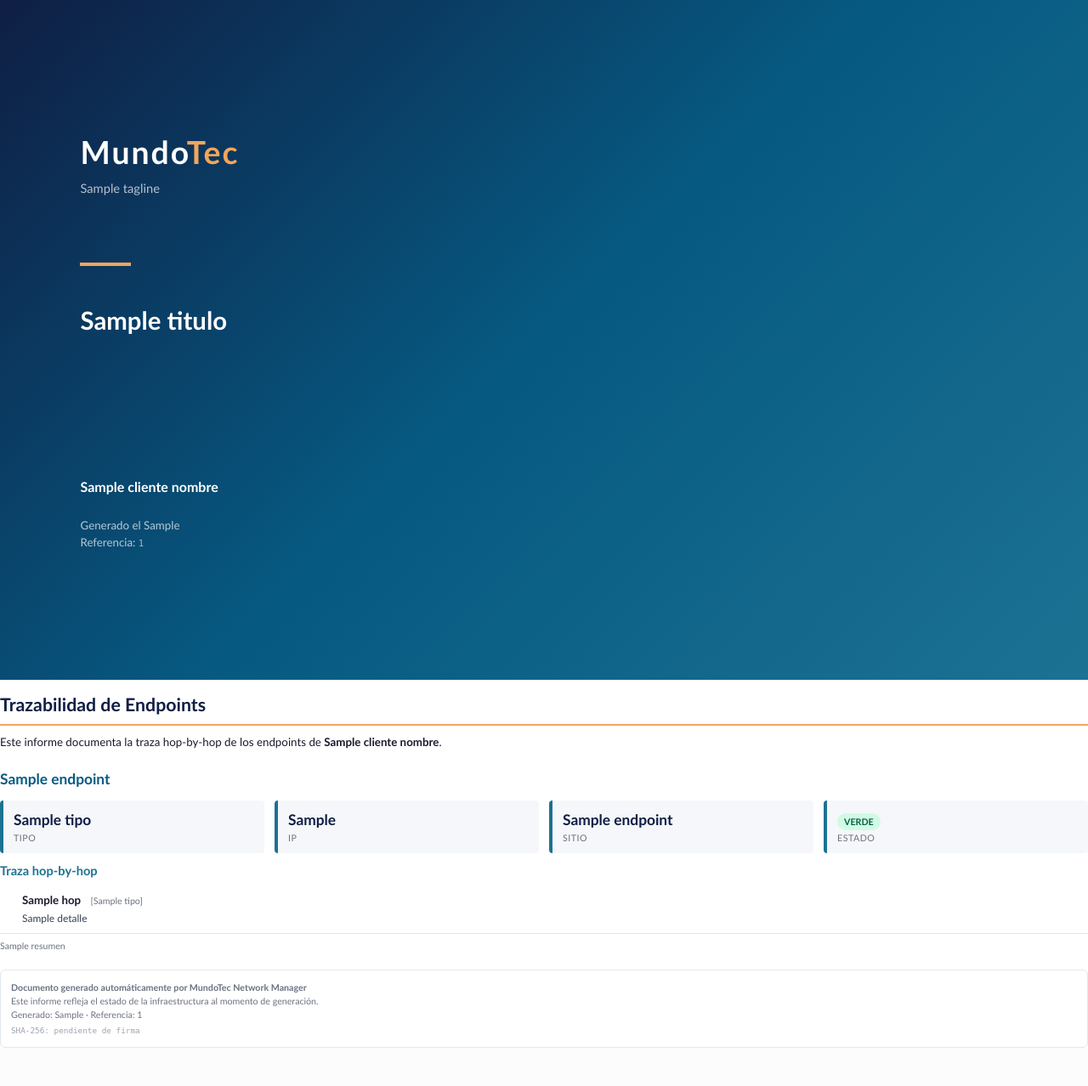
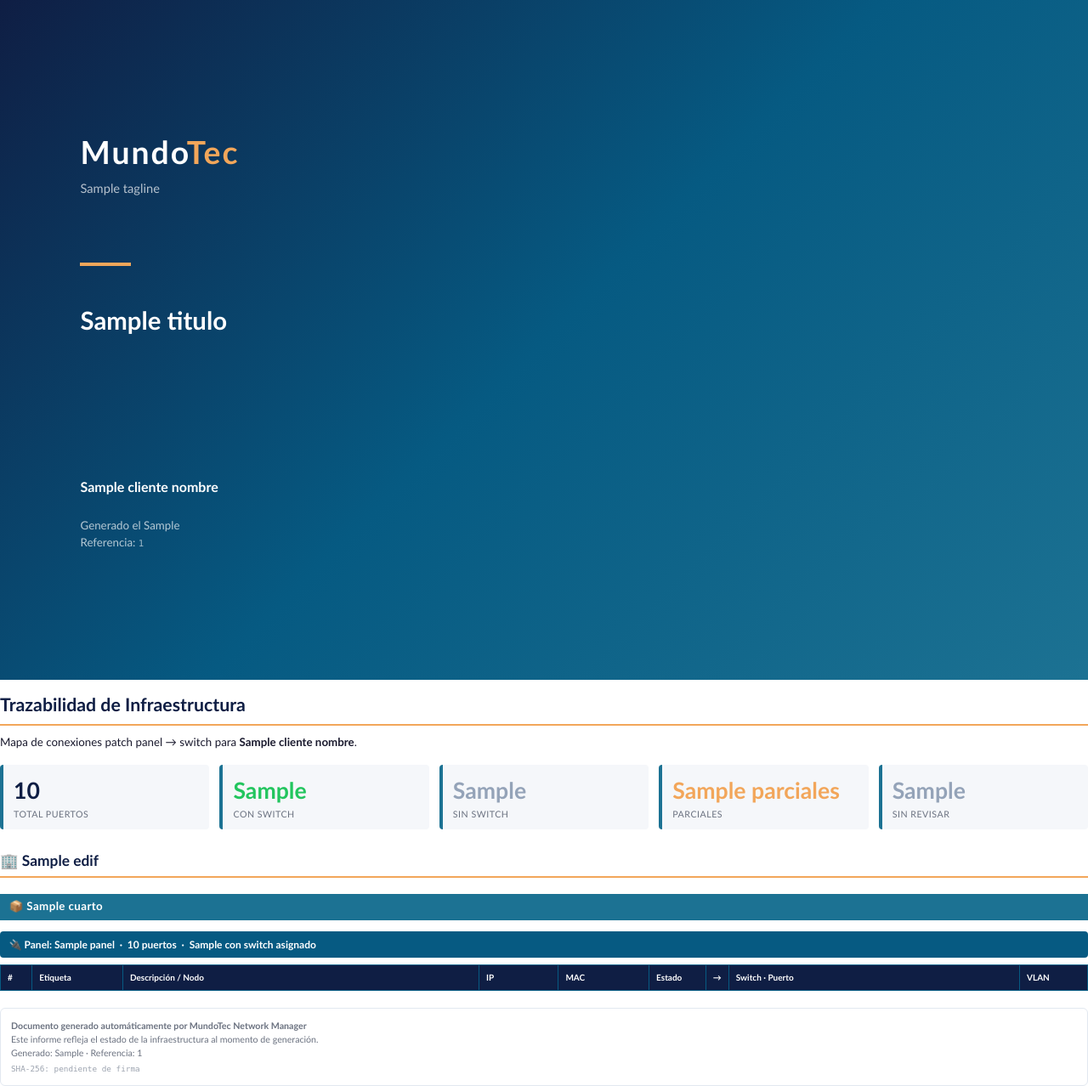
Before and after one commit to Mundotecnet/mundotec-networking, a Python web app: template reportes/templates/trazabilidad.html in a window 1280 px wide. Shown: the whole page at 85% size. Before the commit the page ends 1233 px from the top, so only its background shows below. Run offline with Jinja, Linux system fonts and the light colour scheme; the template is opened without the code that fills it: most values are stand-ins (such as "Sample title", 1, 10 or a date in 2020); lists and menus that the app fills with data are empty.

Commit message:
feat: reestructurar informe trazabilidad — mapa patch panel → switch
- builder_trazabilidad: consulta buildings/rooms/patch_panels/patch_ports/device_ports
  Jerarquía: edificio → cuarto → panel → fila por puerto con sw_destino y VLAN
- Template rediseñado: tabla compacta con # | Etiqueta | Descripción | IP | MAC | Estado → Switch·Puerto | VLAN
- KPIs: total puertos, con switch, sin switch, parciales, sin revisar

Co-Authored-By: Claude Sonnet 4.6 <noreply@anthropic.com>

```diff
--- a/reportes/templates/trazabilidad.html
+++ b/reportes/templates/trazabilidad.html
@@ -1,51 +1,118 @@
 <!DOCTYPE html>
 <html lang="es">
 <head><meta charset="UTF-8"><title>{{ titulo }}</title>
-<link rel="stylesheet" href="estilos.css"></head>
+<link rel="stylesheet" href="estilos.css">
+<style>
+.traza-table { width:100%; border-collapse:collapse; font-size:8pt; margin-bottom:12pt; }
+.traza-table th {
+  background:var(--navy); color:#fff; padding:5pt 6pt;
+  text-align:left; font-weight:600; font-size:7.5pt;
+  border:1px solid var(--deep-blue);
+}
+.traza-table td { padding:4pt 6pt; border:1px solid var(--border); vertical-align:top; }
+.traza-table tr:nth-child(even) td { background:#F8FAFC; }
+.estado-completo  { background:#DCFCE7; color:#166534; border-radius:3pt; padding:1pt 4pt; font-size:7pt; font-weight:600; }
+.estado-parcial   { background:#FEF9C3; color:#854D0E; border-radius:3pt; padding:1pt 4pt; font-size:7pt; font-weight:600; }
+.estado-sinrev    { background:#F1F5F9; color:#475569; border-radius:3pt; padding:1pt 4pt; font-size:7pt; font-weight:600; }
+.arrow { color:var(--teal); font-weight:700; }
+.panel-header {
+  background:var(--deep-blue); color:#fff;
+  padding:5pt 8pt; margin:10pt 0 4pt 0;
+  border-radius:3pt; font-size:9pt; font-weight:600;
+}
+.cuarto-header {
+  background:var(--teal); color:#fff;
+  padding:4pt 8pt; margin:14pt 0 6pt 0;
+  font-size:10pt; font-weight:700; letter-spacing:.3pt;
+}
+.edificio-title {
+  color:var(--navy); border-bottom:2pt solid var(--amber);
+  padding-bottom:4pt; margin:18pt 0 8pt 0; font-size:13pt; font-weight:700;
+}
+.sin-datos { color:#94A3B8; font-style:italic; font-size:8pt; padding:4pt 0; }
+code { font-family:Consolas,monospace; font-size:8pt; }
+</style>
+</head>
 <body>
 
 {% include 'partials/portada.html' %}
 
-<h1>Trazabilidad de Endpoints</h1>
-<p>Este informe documenta la traza hop-by-hop de los endpoints de <strong>{{ cliente_nombre }}</strong>.</p>
+<h1>Trazabilidad de Infraestructura</h1>
+<p>Mapa de conexiones patch panel → switch para <strong>{{ cliente_nombre }}</strong>.</p>
 
-{% for ep in endpoints %}
-<div class="avoid-break" style="margin-top:20px">
-<h2>{{ ep.nombre }}</h2>
-<div class="kpi-grid" style="margin-bottom:10px">
-  <div class="kpi-box"><div class="kpi-num" style="font-size:13pt">{{ ep.tipo }}</div><div class="kpi-lbl">Tipo</div></div>
-  <div class="kpi-box"><div class="kpi-num" style="font-size:13pt">{{ ep.ip or '—' }}</div><div class="kpi-lbl">IP</div></div>
-  <div class="kpi-box"><div class="kpi-num" style="font-size:13pt">{{ ep.sitio_nombre or '—' }}</div><div class="kpi-lbl">Sitio</div></div>
-  <div class="kpi-box"><div class="kpi-num" style="font-size:13pt">
-    <span class="badge {% if ep.estado_global == 'verde' %}badge-ok{% elif ep.estado_global == 'rojo' %}badge-danger{% else %}badge-warn{% endif %}">
-      {{ ep.estado_global | upper }}
-    </span>
-  </div><div class="kpi-lbl">Estado</div></div>
+<!-- KPIs -->
+<div class="kpi-grid" style="margin:12pt 0 18pt 0">
+  <div class="kpi-box"><div class="kpi-num">{{ total }}</div><div class="kpi-lbl">Total Puertos</div></div>
+  <div class="kpi-box"><div class="kpi-num" style="color:var(--success)">{{ con_switch }}</div><div class="kpi-lbl">Con Switch</div></div>
+  <div class="kpi-box"><div class="kpi-num" style="color:#94A3B8">{{ sin_switch }}</div><div class="kpi-lbl">Sin Switch</div></div>
+  <div class="kpi-box"><div class="kpi-num" style="color:var(--amber)">{{ parciales }}</div><div class="kpi-lbl">Parciales</div></div>
+  <div class="kpi-box"><div class="kpi-num" style="color:#94A3B8">{{ sin_revisar }}</div><div class="kpi-lbl">Sin Revisar</div></div>
 </div>
 
-{% if ep.hops %}
-<h3>Traza hop-by-hop</h3>
-{% for h in ep.hops %}
-{% if h.tipo in ['cable', 'jumper', 'empalme_fibra'] %}
-<div class="hop-connector">↕ {{ h.label }} {{ h.detalle or '' }}</div>
+<div class="page-break"></div>
+
+{% for edificio in edificios %}
+<div class="edificio-title">🏢 {{ edificio.nombre }}</div>
+
+{% for cuarto in edificio.cuartos %}
+<div class="cuarto-header">📦 {{ cuarto.nombre }}</div>
+
+{% for panel in cuarto.paneles %}
+<div class="panel-header">
+  🔌 Panel: {{ panel.nombre }}
+  &nbsp;·&nbsp; {{ panel.total }} puertos
+  &nbsp;·&nbsp; {{ panel.con_switch }} con switch asignado
+</div>
+
+{% if panel.puertos %}
+<table class="traza-table">
+  <thead>
+    <tr>
+      <th style="width:28pt">#</th>
+      <th style="width:80pt">Etiqueta</th>
+      <th>Descripción / Nodo</th>
+      <th style="width:70pt">IP</th>
+      <th style="width:80pt">MAC</th>
+      <th style="width:50pt">Estado</th>
+      <th style="width:18pt" class="arrow">→</th>
+      <th>Switch · Puerto</th>
+      <th style="width:60pt">VLAN</th>
+    </tr>
+  </thead>
+  <tbody>
+  {% for p in panel.puertos %}
+  <tr>
+    <td style="text-align:center;font-weight:600">{{ p.numero }}</td>
+    <td><code>{{ p.etiqueta }}</code></td>
+    <td>{{ p.descripcion }}</td>
+    <td><code>{{ p.ip }}</code></td>
+    <td><code>{{ p.mac }}</code></td>
+    <td>
+      {% if p.estado == 'completo' %}
+        <span class="estado-completo">COMPLETO</span>
+      {% elif p.estado == 'parcial' %}
+        <span class="estado-parcial">PARCIAL</span>
+      {% else %}
+        <span class="estado-sinrev">SIN REV.</span>
+      {% endif %}
+    </td>
+    <td class="arrow" style="text-align:center">{% if p.sw_destino != '—' %}→{% endif %}</td>
+    <td>{% if p.sw_destino != '—' %}<strong>{{ p.sw_destino }}</strong>{% else %}<span style="color:#94A3B8">—</span>{% endif %}</td>
+    <td style="font-size:7pt;color:#475569">{{ p.vlan }}</td>
+  </tr>
+  {% endfor %}
+  </tbody>
+</table>
 {% else %}
-<div class="hop-row">
-  <div class="hop-dot {{ h.estado or 'verde' }}"></div>
-  <div>
-    <span class="hop-label">{{ h.label }}</span>
-    <span class="hop-tipo">[{{ h.tipo }}]</span>
-    {% if h.detalle %}<div class="hop-detalle">{{ h.detalle }}</div>{% endif %}
-  </div>
-</div>
+<p class="sin-datos">Sin puertos registrados en este panel.</p>
 {% endif %}
-{% endfor %}
-{% else %}
-<div class="alerta alerta-media">Sin traza documentada para este endpoint.</div>
-{% endif %}
-<p style="font-size:8pt;color:#6B7280;margin-top:6px">{{ ep.resumen or '' }}</p>
-</div>
+
+{% endfor %}{# paneles #}
+{% endfor %}{# cuartos #}
+
 {% if not loop.last %}<div class="page-break"></div>{% endif %}
-{% endfor %}
+{% endfor %}{# edificios #}
 
 {% include 'partials/firma.html' %}
-</body></html>
+</body>
+</html>
```
Also changed, not shown: reportes/datos/builder_trazabilidad.py (+109 -47 lines).
